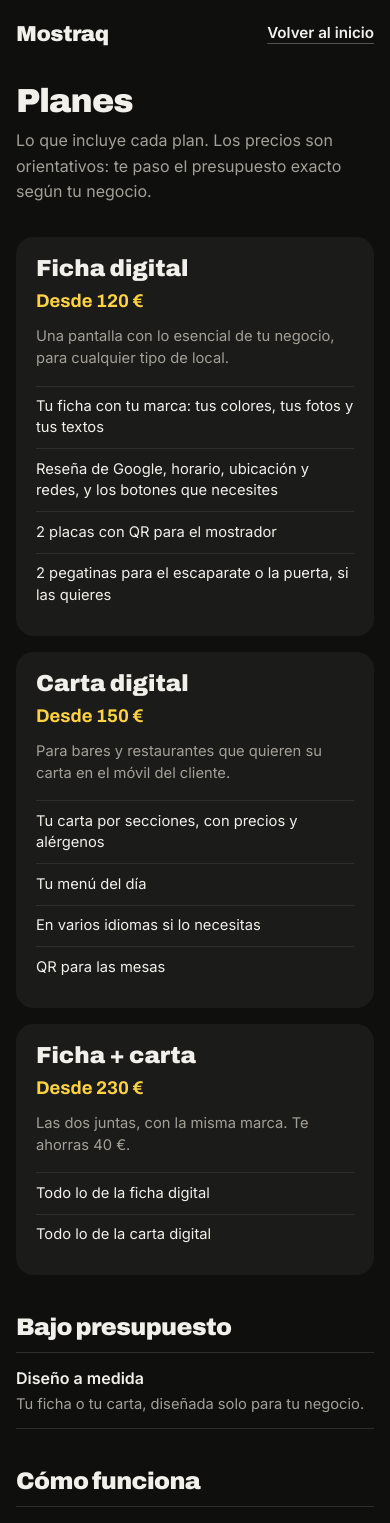
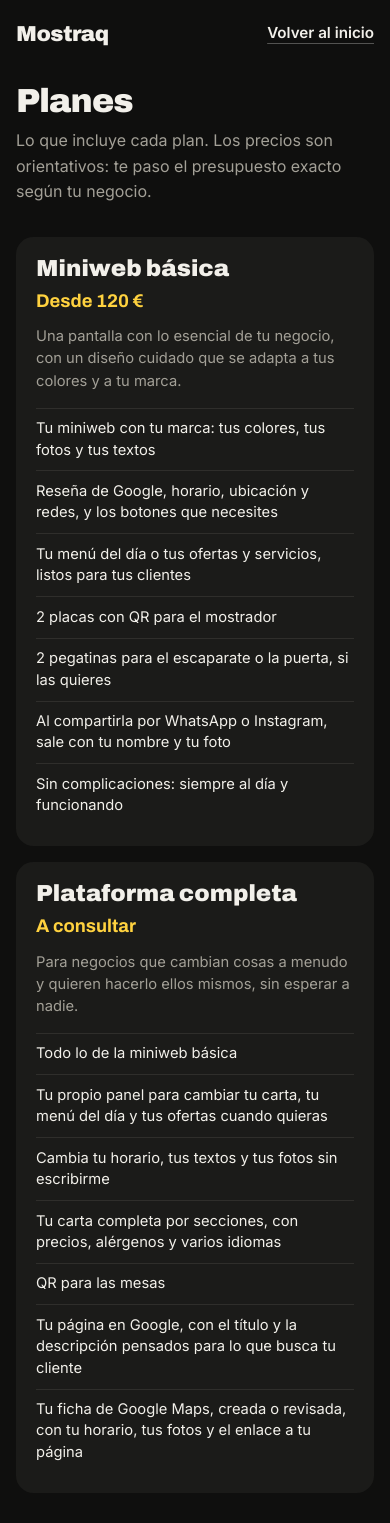
Before and after one commit to JESUS323DEV/qr-app, a React (Vite) app: page /planes in a window 390 px wide. Shown: the top 1523 px of the page. Built offline with nearby package versions, Linux system fonts and the light colour scheme; no server answers.

Commit message:
Landing: dos planes (miniweb básica y plataforma completa) con el SEO dentro, de ficha a miniweb en los textos, lema bajo el titular y subtítulo nuevo, todos los botones de presupuesto llevan a Contacto con el mensaje de WhatsApp ordenado y el número real

```diff
--- a/src/landing/contenido.js
+++ b/src/landing/contenido.js
@@ -1,10 +1,10 @@
 // Todo el texto y los datos de la landing están aquí para cambiarlos sin tocar el diseño.
-// Provisional: nombre de la marca, número de WhatsApp y precios.
+// Provisional: nombre de la marca y precios.
 
 export const marca = {
   nombre: 'Mostraq',
   ciudad: 'Barcelona',
-  whatsapp: '34600000000',
+  whatsapp: '34695078648',
   mensajeWhatsapp: 'Hola, he visto Mostraq y me interesa para mi negocio.',
 }
 
@@ -28,8 +28,10 @@ export const hero = {
   // Pestaña Inicio del hero (los móviles con las demos)
   titulo: 'Tu negocio entero, a un escaneo.',
   pista: 'Ver demo',
+  // Frase pequeña bajo el titular
+  lema: 'Un punto digital dentro de tu local físico.',
   texto:
-    'Una placa en tu mostrador. Tus clientes la escanean y lo tienen todo: reseñas, horario, cómo llegar y reservas.',
+    'Reseñas, redes, reservas y horario, a un toque del móvil.',
   boton: 'Escríbeme por WhatsApp',
   enlace: 'Ver ejemplos',
   // Debajo del móvil, mientras pasan las demos
@@ -78,7 +80,7 @@ export const ventajas = {
 // las otras dos, separadas debajo, se piden con el botón de presupuesto
 export const seo = {
   titulo: 'Que te encuentren',
-  texto: 'Y si quieres llegar a más gente, salimos en Google.',
+  texto: 'Y si quieres llegar a más gente, salimos en Google. La plataforma completa ya lo incluye.',
   incluido: {
     titulo: 'Al compartirla',
     etiqueta: 'Incluido',
@@ -100,24 +102,19 @@ export const seo = {
   mensaje: 'Hola, me interesa salir en Google con mi negocio: la página y la ficha de Google Maps.',
 }
 
-// Subpestaña Planes: las fichas y las cartas, que es lo que se vende primero (precios orientativos, provisionales).
+// Subpestaña Planes: la miniweb básica (cerrada: la monta y la cambia Jesús) y la plataforma completa (el negocio cambia carta, ofertas, horario y textos). Precios orientativos, provisionales.
 // El detalle (qué incluye cada plan, lo que va bajo presupuesto y los extras) está en /planes
 export const planes = {
   lista: [
     {
-      titulo: 'Ficha digital',
-      texto: 'Tu ficha con tu marca y 2 placas con QR para el mostrador.',
+      titulo: 'Miniweb básica',
+      texto: 'Tu miniweb con tu marca, con tu menú del día o tus ofertas, y 2 placas con QR para el mostrador.',
       precio: 'Desde 120 €',
     },
     {
-      titulo: 'Carta digital',
-      texto: 'Tu carta y tu menú del día, con QR para las mesas.',
-      precio: 'Desde 150 €',
-    },
-    {
-      titulo: 'Ficha + carta',
-      texto: 'Las dos juntas, con la misma marca.',
-      precio: 'Desde 230 €',
+      titulo: 'Plataforma completa',
+      texto: 'Todo lo de la básica, y tú cambias la carta, las ofertas, el horario y los textos cuando quieras. Con tu página y tu ficha de Google Maps trabajadas para que te encuentren.',
+      precio: 'A consultar',
     },
   ],
   // Dos botones en fila, con texto corto para que quepan en un móvil pequeño
@@ -194,7 +191,7 @@ export const preguntas = {
     },
     {
       pregunta: '¿Y si cambio el horario o la carta?',
-      respuesta: 'Me escribes y lo cambio. La placa no se toca.',
+      respuesta: 'Con la miniweb básica, me escribes y lo cambio. Con la plataforma completa lo cambias tú desde tu panel. En los dos casos, la placa no se toca.',
     },
   ],
 }
@@ -217,6 +214,13 @@ export const contactoForm = {
   idea: 'Qué negocio tienes y qué te gustaría conseguir',
   acepto: 'Acepto que uses estos datos para contactarme sobre mi consulta.',
   enviar: 'Enviar',
+  // Para qué escribe: lo que llega en la línea "Motivo" del WhatsApp y, si ya se sabe, la idea escrita de antemano.
+  // Los botones de presupuesto y de salir en Google llevan aquí (/?contacto=presupuesto o /?contacto=google)
+  motivos: {
+    contacto: { texto: 'Consulta', idea: '' },
+    presupuesto: { texto: 'Presupuesto', idea: '' },
+    google: { texto: 'Salir en Google', idea: 'Quiero salir en Google con mi negocio: mi página y mi ficha de Google Maps.' },
+  },
 }
 
 // Pestaña Web completa del hero: el siguiente escalón para quien quiere más
@@ -226,11 +230,11 @@ export const webCompleta = {
   url: 'https://landig-demos.netlify.app/',
 }
 
-// Escaparate de la landing: Inicio enseña las fichas; la pestaña Cartas, las cartas. Las miniwebs no salen (se enseñan en /miniweb).
+// Escaparate de la landing: Inicio enseña las miniwebs; la pestaña Cartas, las cartas. Las miniwebs no salen (se enseñan en /miniweb).
 // Las demos salen solas de sus archivos (con destacada: false se quitan del escaparate, pero siguen en el catálogo).
 // Sin captura, el móvil enseña un texto que lleva a la demo.
 export const escaparate = {
-  verFichas: 'Ver todas las fichas',
+  verFichas: 'Ver todas las miniwebs',
   verCartasMiniwebs: 'Ver todas las cartas',
   verMiniwebs: 'Ver todas las miniwebs',
 }
@@ -257,38 +261,38 @@ export const planesDetalle = {
   texto: 'Lo que incluye cada plan. Los precios son orientativos: te paso el presupuesto exacto según tu negocio.',
   lista: [
     {
-      titulo: 'Ficha digital',
+      titulo: 'Miniweb básica',
       precio: 'Desde 120 €',
-      texto: 'Una pantalla con lo esencial de tu negocio, para cualquier tipo de local.',
+      texto: 'Una pantalla con lo esencial de tu negocio, con un diseño cuidado que se adapta a tus colores y a tu marca.',
       incluye: [
-        'Tu ficha con tu marca: tus colores, tus fotos y tus textos',
+        'Tu miniweb con tu marca: tus colores, tus fotos y tus textos',
         'Reseña de Google, horario, ubicación y redes, y los botones que necesites',
+        'Tu menú del día o tus ofertas y servicios, listos para tus clientes',
         '2 placas con QR para el mostrador',
         '2 pegatinas para el escaparate o la puerta, si las quieres',
+        'Al compartirla por WhatsApp o Instagram, sale con tu nombre y tu foto',
+        'Sin complicaciones: siempre al día y funcionando',
       ],
     },
     {
-      titulo: 'Carta digital',
-      precio: 'Desde 150 €',
-      texto: 'Para bares y restaurantes que quieren su carta en el móvil del cliente.',
+      titulo: 'Plataforma completa',
+      precio: 'A consultar',
+      texto: 'Para negocios que cambian cosas a menudo y quieren hacerlo ellos mismos, sin esperar a nadie.',
       incluye: [
-        'Tu carta por secciones, con precios y alérgenos',
-        'Tu menú del día',
-        'En varios idiomas si lo necesitas',
+        'Todo lo de la miniweb básica',
+        'Tu propio panel para cambiar tu carta, tu menú del día y tus ofertas cuando quieras',
+        'Cambia tu horario, tus textos y tus fotos sin escribirme',
+        'Tu carta completa por secciones, con precios, alérgenos y varios idiomas',
         'QR para las mesas',
+        'Tu página en Google, con el título y la descripción pensados para lo que busca tu cliente',
+        'Tu ficha de Google Maps, creada o revisada, con tu horario, tus fotos y el enlace a tu página',
       ],
-    },
-    {
-      titulo: 'Ficha + carta',
-      precio: 'Desde 230 €',
-      texto: 'Las dos juntas, con la misma marca. Te ahorras 40 €.',
-      incluye: ['Todo lo de la ficha digital', 'Todo lo de la carta digital'],
     },
   ],
   aMedida: {
     titulo: 'Bajo presupuesto',
     lista: [
-      { titulo: 'Diseño a medida', texto: 'Tu ficha o tu carta, diseñada solo para tu negocio.' },
+      { titulo: 'Diseño a medida', texto: 'Tu miniweb, diseñada solo para tu negocio.' },
     ],
   },
   extras: {
@@ -303,7 +307,7 @@ export const planesDetalle = {
     titulo: 'Que te encuentren',
     texto: 'Tu página ya luce cuando alguien la comparte. Y si quieres llegar a gente que todavía no te conoce, te ayudo a salir en Google.',
     incluido: {
-      titulo: 'Incluido en todos los planes',
+      titulo: 'Incluido en la miniweb básica y en la plataforma completa',
       lista: [
         {
           titulo: 'Tu página, bonita al compartirla',
@@ -312,25 +316,11 @@ export const planesDetalle = {
       ],
     },
     aparte: {
-      titulo: 'Para salir en Google, bajo presupuesto',
-      lista: [
-        {
-          titulo: 'Tu página en Google',
-          texto: 'Escribo el título y la descripción de tu página pensando en lo que busca tu cliente ("peluquería en Sants", "menú del día en Horta"), preparo tus datos para que Google los entienda y la doy de alta para que aparezca antes.',
-        },
-        {
-          titulo: 'Tu ficha de Google Maps',
-          texto: 'Te la creo o la reviso: categoría, horario, fotos, servicios y el enlace a tu página. Te acompaño en la verificación, que la tiene que hacer el dueño del negocio.',
-        },
-        {
-          titulo: 'Mantenimiento de tu ficha',
-          texto: 'Si quieres, me encargo cada mes: responder a las reseñas, subir fotos nuevas y cambiar el horario en festivos y vacaciones.',
-        },
-      ],
+      titulo: 'Salir en Google con la miniweb básica, bajo presupuesto (la plataforma completa ya lo lleva)',
+      texto: 'Que te encuentre quien busca lo que tú haces cerca de él ("peluquería en Sants", "menú del día en Horta"). Me ocupo de todo: preparo tu página para Google, creo o reviso tu ficha de Google Maps con tu horario y tus fotos, y te acompaño en la verificación. Y si quieres, cada mes respondo tus reseñas, subo fotos nuevas y cambio tu horario en festivos y vacaciones.',
     },
     boton: 'Pedir presupuesto para salir en Google',
   },
-  nota: 'Los cambios que me pidas más adelante (fotos, textos, carta...) se presupuestan aparte.',
   boton: 'Pedir presupuesto',
   volver: 'Volver al inicio',
 }
@@ -340,7 +330,7 @@ export const catalogo = {
   titulo: 'Así quedaría tu negocio.',
   texto: 'Diseños cuidados y todo a un escaneo: reseñas, WhatsApp, carta y redes. Ábrelas en tu móvil y pruébalas como lo haría tu cliente; la tuya, con tu marca y tus fotos.',
   tipos: [
-    { key: 'ficha', texto: 'Fichas', descripcion: 'Una pantalla con lo esencial de tu negocio.' },
+    { key: 'ficha', texto: 'Miniwebs', descripcion: 'Una pantalla con lo esencial de tu negocio.' },
     { key: 'carta', texto: 'Cartas', descripcion: 'Tu carta y tu menú del día, con QR para las mesas.' },
   ],
   // Página escondida /miniweb: las miniwebs no salen en el catálogo público, solo aquí
@@ -351,7 +341,7 @@ export const catalogo = {
 
 // Menú hamburguesa de la cabecera: hace de pie de página (qué es, redes, textos legales y firma)
 export const menu = {
-  texto: 'Placas con QR, fichas y cartas digitales para negocios locales, con la marca de cada uno. Hecho en Barcelona.',
+  texto: 'Placas con QR, miniwebs y cartas digitales para negocios locales, con la marca de cada uno. Hecho en Barcelona.',
   redesTexto: 'Sígueme',
   // Redes de la marca (pendiente: poner los perfiles cuando existan)
   redes: [
@@ -363,14 +353,14 @@ export const menu = {
     { texto: 'Política de privacidad', url: '/privacidad' },
     { texto: 'Aviso legal', url: '/aviso-legal' },
   ],
-  boton: 'Escríbeme por WhatsApp',
+  boton: 'Pedir presupuesto',
   firma: 'Mostraq · Hecho por JesúsDev',
 }
 
 /* Textos legales (/aviso-legal y /privacidad). Plantilla básica: conviene que la revise una gestoría al darse de alta.
    Cada apartado: titulo y parrafos; en los párrafos, {dominio} se cambia por la dirección de la web.
    Pendiente al darse de alta: NIF y domicilio en los datos del titular (la LSSI los pide). */
-const titular = ['Titular: Jesús (JesúsDev)', 'Actividad: placas con QR y páginas digitales (fichas, miniwebs y cartas) para negocios locales', 'Contacto: WhatsApp · Instagram @jesussdev']
+const titular = ['Titular: Jesús (JesúsDev)', 'Actividad: placas con QR y páginas digitales (miniwebs y cartas) para negocios locales', 'Contacto: WhatsApp · Instagram @jesussdev']
 
 export const legales = {
   volver: 'Volver al inicio',
--- a/src/pages/LandingPage.jsx
+++ b/src/pages/LandingPage.jsx
@@ -1,5 +1,5 @@
 import { Suspense, lazy, useCallback, useEffect, useRef, useState } from 'react'
-import { Link } from 'react-router-dom'
+import { Link, useLocation } from 'react-router-dom'
 import { ArrowRight, ArrowUpRight, Menu, X, QrCode } from 'lucide-react'
 import { DISENOS, mascaraSilueta } from '../lib/siluetas'
 import { SocialIcon } from '../components/SocialIcons'
@@ -10,30 +10,23 @@ import { marca, hero, pasos, comoFunciona, ventajas, seo, planes, precio, contac
 import useVueltaPestanas from '../lib/useVueltaPestanas'
 import { ESCALA_LANDING } from '../lib/escalaTexto'
 
-const contacto = enlaceWhatsapp(marca.whatsapp, marca.mensajeWhatsapp)
-// Enlace de WhatsApp con el mensaje de pedir presupuesto
-const pedirPresupuesto = enlaceWhatsapp(marca.whatsapp, precio.mensaje)
-
-function BotonWhatsapp({ children, className = '', href = contacto }) {
-  return (
-    <a
-      href={href}
-      target="_blank"
-      rel="noreferrer"
-      className={`inline-flex min-h-[3.25rem] items-center justify-center rounded-full bg-acento px-[1.6rem] text-[1rem] font-bold text-papel transition-colors hover:bg-acento-oscuro ${className}`}
-    >
-      {children}
-    </a>
-  )
-}
-
 /* Formulario de la pestaña Contacto: nombre, teléfono, la idea y aceptar la privacidad.
-   Sin servidor: al enviar, abre WhatsApp con todo ya escrito. Ocupa el alto que queda en el escenario. */
-function FormularioContacto() {
+   Sin servidor: al enviar, abre WhatsApp con el mensaje ya ordenado (quién es, su teléfono, el motivo y su idea).
+   motivo: de dónde viene (presupuesto, salir en Google...), una clave de contactoForm.motivos. Ocupa el alto que queda en el escenario. */
+function FormularioContacto({ motivo = 'contacto' }) {
+  const m = contactoForm.motivos[motivo] ?? contactoForm.motivos.contacto
   const enviar = e => {
     e.preventDefault()
     const datos = new FormData(e.currentTarget)
-    const mensaje = `Hola, soy ${datos.get('nombre')} (${datos.get('telefono')}).\n${datos.get('idea')}`
+    const mensaje = [
+      `Hola, soy ${datos.get('nombre').trim()}.`,
+      '',
+      `Teléfono: ${datos.get('telefono').trim()}`,
+      `Motivo: ${m.texto}`,
+      `Mi negocio y lo que busco: ${datos.get('idea').trim()}`,
+      '',
+      `Enviado desde ${marca.nombre}`,
+    ].join('\n')
     window.open(enlaceWhatsapp(marca.whatsapp, mensaje), '_blank', 'noopener')
   }
 
@@ -46,7 +39,7 @@ function FormularioContacto() {
       <p className="mb-[0.4rem] text-[0.88rem] leading-[1.45] text-suave">{precio.texto}</p>
       <input name="nombre" required autoComplete="name" placeholder={contactoForm.nombre} aria-label={contactoForm.nombre} className={`${campo} min-h-[2.5rem]`} />
       <input name="telefono" type="tel" required autoComplete="tel" placeholder={contactoForm.telefono} aria-label={contactoForm.telefono} className={`${campo} min-h-[2.5rem]`} />
-      <textarea name="idea" required rows={3} placeholder={contactoForm.idea} aria-label={contactoForm.idea} className={`${campo} resize-none py-[0.6rem]`} />
+      <textarea name="idea" required rows={3} defaultValue={m.idea} placeholder={contactoForm.idea} aria-label={contactoForm.idea} className={`${campo} resize-none py-[0.6rem]`} />
       <label className="flex items-start gap-[0.55rem] text-[0.78rem] leading-[1.4] text-suave">
         <input type="checkbox" name="acepto" required className="mt-[0.15rem] h-[1rem] w-[1rem] shrink-0 accent-[var(--color-acento)]" />
         {contactoForm.acepto}
@@ -60,7 +53,7 @@ function FormularioContacto() {
 
 /* Menú hamburguesa de la cabecera del hero: abre una capa a pantalla completa con los apartados
    de la landing (bajan a cada sección) y el botón de WhatsApp. */
-function MenuHamburguesa() {
+function MenuHamburguesa({ alContacto }) {
   const [abierto, setAbierto] = useState(false)
 
   // Mientras está abierto, la página de detrás no se mueve
@@ -142,7 +135,16 @@ function MenuHamburguesa() {
             </ul>
           </div>
 
-          <BotonWhatsapp className="w-full">{menu.boton}</BotonWhatsapp>
+          <button
+            type="button"
+            onClick={() => {
+              setAbierto(false)
+              alContacto()
+            }}
+            className="inline-flex min-h-[3.25rem] w-full items-center justify-center rounded-full bg-acento px-[1.6rem] text-[1rem] font-bold text-papel transition-colors hover:bg-acento-oscuro"
+          >
+            {menu.boton}
+          </button>
           <p className="mt-[1rem] text-center text-[0.78rem] text-suave">{menu.firma}</p>
         </div>
       </div>
@@ -296,9 +298,15 @@ function MockupMiniweb({ activo }) {
 }
 
 function HeroMiniweb() {
+  // Si llega desde un botón de presupuesto (/?contacto=presupuesto o /?contacto=google), se abre directamente la pestaña Contacto
+  const { search } = useLocation()
+  const llegaConMotivo = new URLSearchParams(search).get('contacto')
+  const [motivo, setMotivo] = useState(() => (llegaConMotivo && contactoForm.motivos[llegaConMotivo] ? llegaConMotivo : 'contacto'))
+  const abreContacto = Boolean(llegaConMotivo && contactoForm.motivos[llegaConMotivo])
   // Al volver de una demo (se abren en la misma pestaña), la landing se abre en la pestaña de donde venías.
   // Se guarda solo durante la visita (sessionStorage); al cerrar el navegador se olvida
   const [pestana, setPestana] = useState(() => {
+    if (abreContacto) return 'contacto'
     try {
       const guardada = sessionStorage.getItem(CLAVE_PESTANA)
       return ORDEN_PESTANAS.some(p => p.key === guardada) ? guardada : 'ejemplos'
@@ -316,7 +324,7 @@ function HeroMiniweb() {
   // Al entrar, las pestañas dan una vuelta solas cada 4 s y vuelven a Inicio; cualquier toque la para.
   // Solo la primera vez en cada navegador: luego queda apuntado y la landing empieza directamente en Inicio
   const ponerPestana = useCallback(i => setPestana(ORDEN_PESTANAS[i].key), [])
-  const { enVuelta, parar } = useVueltaPestanas(ORDEN_PESTANAS, ponerPestana, 'landing-vuelta-vista')
+  const { enVuelta, parar } = useVueltaPestanas(ORDEN_PESTANAS, ponerPestana, 'landing-vuelta-vista', abreContacto)
   // Subpestaña de la pestaña Planes: Planes, Ventajas, Pasos o SEO
   const [subComo, setSubComo] = useState(comoFunciona.subpestanas[0].key)
   // Igual que la placa de Tu QR: al tocar la pestaña Ventajas (no en la vuelta inicial), las subpestañas
@@ -407,7 +415,7 @@ function HeroMiniweb() {
         {/* Marca arriba */}
         <div className="flex items-center justify-between px-[1.25rem] pt-[1rem]">
           <p className="font-titulo text-[1.3rem] font-black tracking-tight">{marca.nombre}</p>
-          <MenuHamburguesa />
+          <MenuHamburguesa alContacto={() => { setMotivo('presupuesto'); setPestana('contacto') }} />
         </div>
 
         {/* Las pestañas: todas están en el HTML (para Google y los lectores de pantalla) y solo se ve la elegida.
@@ -503,7 +511,7 @@ function HeroMiniweb() {
 
         {/* Pestaña Contacto: formulario sencillo que, al enviar, abre WhatsApp con el mensaje ya escrito */}
         <Panel clave="contacto" pestana={pestana}>
-          <FormularioContacto />
+          <FormularioContacto key={motivo} motivo={motivo} />
         </Panel>
 
         {/* Pestaña Tu QR: la placa del mostrador, personalizable con colores y forma de los puntos del QR */}
@@ -590,7 +598,8 @@ function HeroMiniweb() {
             <h1 className="font-titulo text-[clamp(2.6rem,2rem+4vw,3.6rem)] font-black leading-[0.98] tracking-tight">
               {hero.titulo}
             </h1>
-            <p className="mt-[0.9rem] max-w-[26rem] text-[clamp(0.92rem,0.85rem+0.3vw,1.02rem)] leading-[1.5] text-suave">
+            <p className="mt-[0.6rem] text-[0.82rem] font-semibold leading-[1.3] text-tinta">{hero.lema}</p>
+            <p className="mt-[0.5rem] max-w-[26rem] text-[clamp(0.92rem,0.85rem+0.3vw,1.02rem)] leading-[1.5] text-suave">
               {hero.texto}
             </p>
             </div>
--- a/src/pages/PlanesPage.jsx
+++ b/src/pages/PlanesPage.jsx
@@ -1,14 +1,9 @@
 import { useEffect } from 'react'
 import { Link, useLocation } from 'react-router-dom'
-import { enlaceWhatsapp } from '../lib/whatsapp'
-import { marca, pasos, planesDetalle, precio, seo, ventajas } from '../landing/contenido'
+import { marca, pasos, planesDetalle, ventajas } from '../landing/contenido'
 
 /* Planes en detalle (/planes): lo que incluye cada plan, lo que va bajo presupuesto y los extras.
    En la landing, la subpestaña Planes solo enseña el resumen y enlaza aquí. Mismo estilo que el catálogo. */
-
-const pedirPresupuesto = enlaceWhatsapp(marca.whatsapp, precio.mensaje)
-// Presupuesto para salir en Google, con el mismo mensaje que el botón de la subpestaña SEO de la landing
-const presupuestoSeo = enlaceWhatsapp(marca.whatsapp, seo.mensaje)
 
 function Titulo({ children }) {
   return <h2 className="font-titulo text-[1.5rem] font-black leading-none tracking-tight">{children}</h2>
@@ -119,23 +114,14 @@ export default function PlanesPage() {
 
           {/* Para salir en Google: aparte, bajo presupuesto */}
           <p className="mt-[1.5rem] font-titulo text-[1.05rem] font-bold">{planesDetalle.seo.aparte.titulo}</p>
-          <ul className="mt-[0.6rem] border-t border-linea">
-            {planesDetalle.seo.aparte.lista.map(a => (
-              <li key={a.titulo} className="border-b border-linea py-[0.8rem]">
-                <p className="font-semibold">{a.titulo}</p>
-                <p className="mt-[0.2rem] text-[0.92rem] leading-[1.5] text-suave">{a.texto}</p>
-              </li>
-            ))}
-          </ul>
+          <p className="mt-[0.6rem] max-w-[36rem] text-[0.95rem] leading-[1.6] text-suave">{planesDetalle.seo.aparte.texto}</p>
 
-          <a
-            href={presupuestoSeo}
-            target="_blank"
-            rel="noreferrer"
+          <Link
+            to="/?contacto=google"
             className="mt-[1.25rem] inline-flex min-h-[3.25rem] w-full items-center justify-center rounded-full border border-tinta/30 px-[1.6rem] text-[1rem] font-bold transition-colors hover:border-acento hover:text-acento sm:w-auto"
           >
             {planesDetalle.seo.boton}
-          </a>
+          </Link>
         </section>
 
         {/* Extras */}
@@ -150,16 +136,13 @@ export default function PlanesPage() {
           </ul>
         </section>
 
-        <p className="mt-[2rem] max-w-[34rem] text-[0.88rem] leading-[1.5] text-suave">{planesDetalle.nota}</p>
 
-        <a
-          href={pedirPresupuesto}
-          target="_blank"
-          rel="noreferrer"
+        <Link
+          to="/?contacto=presupuesto"
           className="mt-[1.25rem] inline-flex min-h-[3.25rem] w-full items-center justify-center rounded-full bg-acento px-[1.6rem] text-[1rem] font-bold text-papel transition-colors hover:bg-acento-oscuro sm:w-auto"
         >
           {planesDetalle.boton}
-        </a>
+        </Link>
       </main>
     </div>
   )
```
